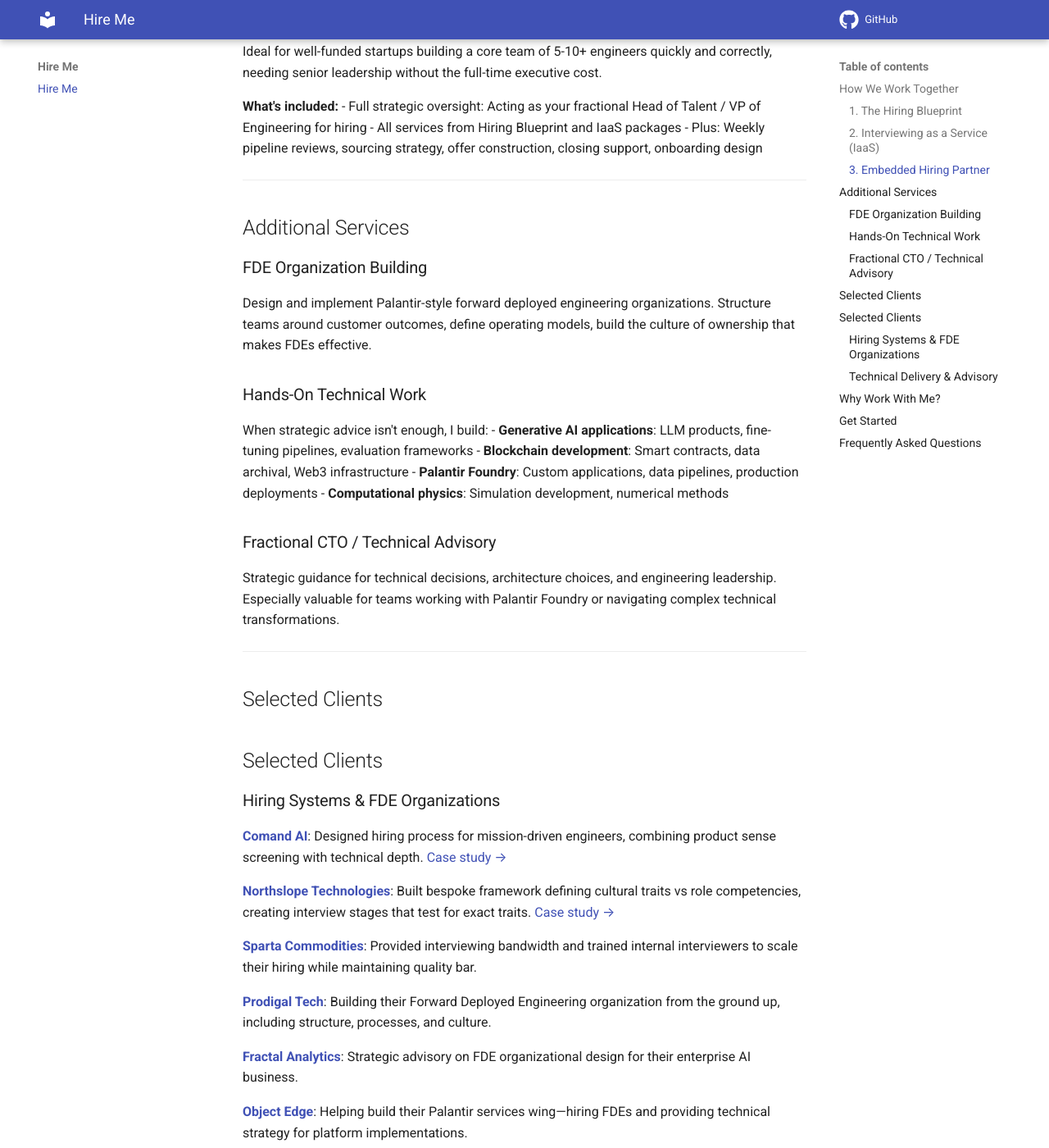
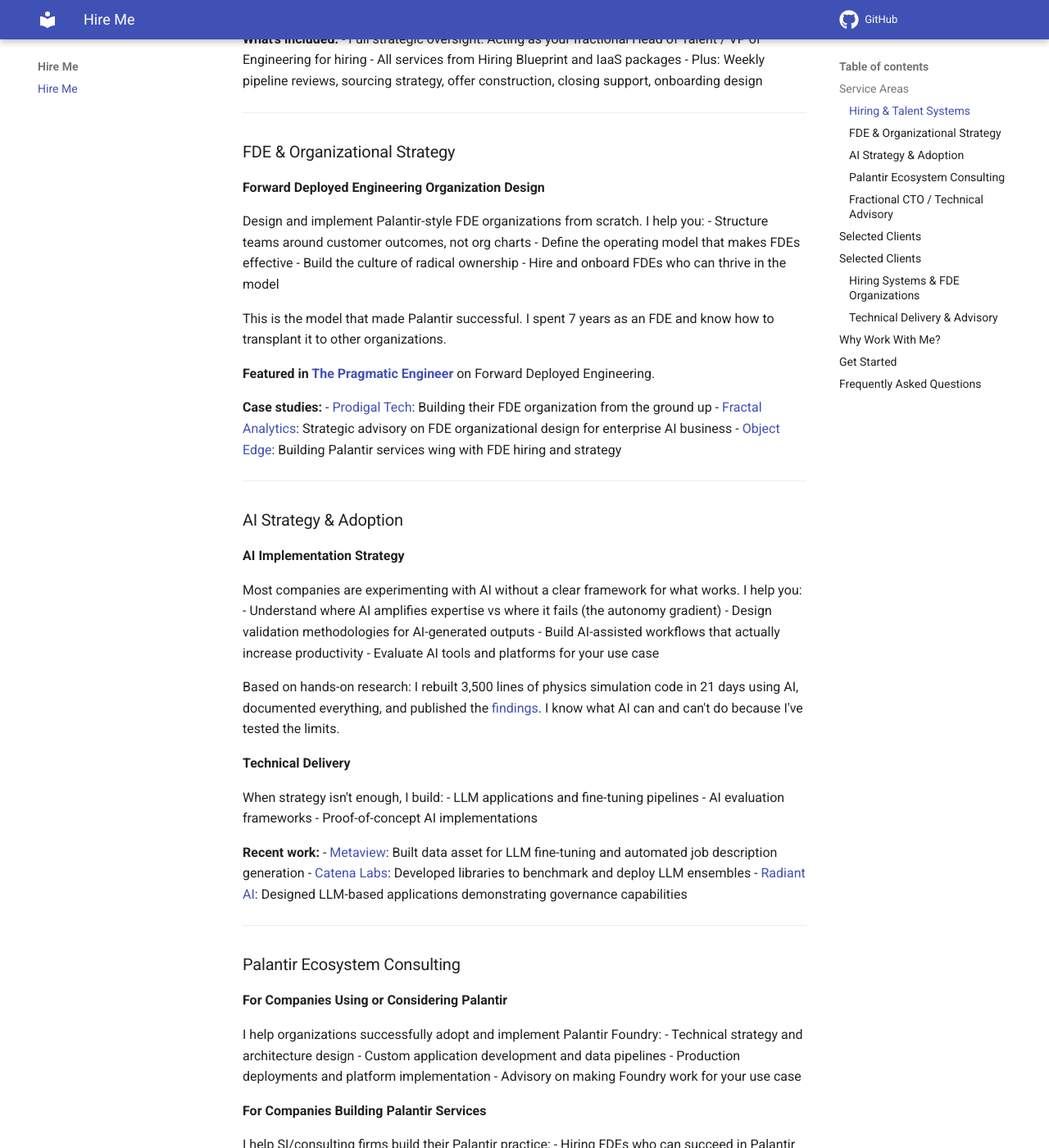
Before and after one commit to anjor/website, an MkDocs documentation site: the page built from docs/hire.md, in a window 1280 px wide and 1400 px high, scrolled down 1198 px. Shown: the whole window at 82% size. Built offline with MkDocs 1.6.1 and Material for MkDocs 9.7.7, drawn with Linux system fonts in a browser that asks for light colours; comment, search, counter and statistics services are not loaded; some of the changed text lies outside the part shown.

Commit message:
Restructure services to showcase full breadth of consulting work
- Update landing page to list four key service areas instead of three hiring levels
- Reorganize hire.md by service domain: Hiring, FDE Strategy, AI Adoption, Palantir Ecosystem
- Promote FDE, AI, and Palantir from "Additional Services" to primary offerings
- Expand FDE section with case studies and Pragmatic Engineer feature
- Expand AI section with autonomy gradient framework and completed research
- Expand Palantir section split by audience (using vs building services)
- Update technical credibility paragraph to reference completed research

This better reflects the actual consulting mix: hiring systems, FDE organizational design, AI strategy advisory, and Palantir ecosystem expertise.

```diff
--- a/docs/hire.md
+++ b/docs/hire.md
@@ -1,12 +1,14 @@
 # Work With Me
 
-I help companies build elite technical organizations. Whether you need to design a world-class hiring system, structure an FDE-style organization, or get hands-on technical help—I've done it at scale.
+I help companies build elite technical organizations across hiring systems, FDE strategy, AI adoption, and Palantir ecosystem consulting.
 
 ---
 
-## How We Work Together
+## Service Areas
 
-### 1. The Hiring Blueprint
+### Hiring & Talent Systems
+
+**The Hiring Blueprint**
 **A one-time project to design and install your hiring engine.**
 
 Ideal for early-stage teams (Seed - Series B) who need to build a repeatable hiring process from scratch.
@@ -24,7 +26,7 @@
 
 ---
 
-### 2. Interviewing as a Service (IaaS)
+**Interviewing as a Service (IaaS)**
 **On-demand expert interview capacity to scale your team without draining your engineers.**
 
 Ideal for teams with an established process who need to increase hiring velocity while maintaining a high bar.
@@ -53,20 +55,82 @@
 
 ---
 
-## Additional Services
+### FDE & Organizational Strategy
 
-### FDE Organization Building
-Design and implement Palantir-style forward deployed engineering organizations. Structure teams around customer outcomes, define operating models, build the culture of ownership that makes FDEs effective.
+**Forward Deployed Engineering Organization Design**
 
-### Hands-On Technical Work
-When strategic advice isn't enough, I build:
-- **Generative AI applications**: LLM products, fine-tuning pipelines, evaluation frameworks
-- **Blockchain development**: Smart contracts, data archival, Web3 infrastructure
-- **Palantir Foundry**: Custom applications, data pipelines, production deployments
-- **Computational physics**: Simulation development, numerical methods
+Design and implement Palantir-style FDE organizations from scratch. I help you:
+- Structure teams around customer outcomes, not org charts
+- Define the operating model that makes FDEs effective
+- Build the culture of radical ownership
+- Hire and onboard FDEs who can thrive in the model
+
+This is the model that made Palantir successful. I spent 7 years as an FDE and know how to transplant it to other organizations.
+
+**Featured in [The Pragmatic Engineer](https://newsletter.pragmaticengineer.com/p/forward-deployed-engineers)** on Forward Deployed Engineering.
+
+**Case studies:**
+- [Prodigal Tech](https://www.prodigaltech.com/): Building their FDE organization from the ground up
+- [Fractal Analytics](https://fractal.ai/): Strategic advisory on FDE organizational design for enterprise AI business
+- [Object Edge](https://www.objectedge.com/): Building Palantir services wing with FDE hiring and strategy
+
+---
+
+### AI Strategy & Adoption
+
+**AI Implementation Strategy**
+
+Most companies are experimenting with AI without a clear framework for what works. I help you:
+- Understand where AI amplifies expertise vs where it fails (the autonomy gradient)
+- Design validation methodologies for AI-generated outputs
+- Build AI-assisted workflows that actually increase productivity
+- Evaluate AI tools and platforms for your use case
+
+Based on hands-on research: I rebuilt 3,500 lines of physics simulation code in 21 days using AI, documented everything, and published the [findings](https://github.com/anjor/gandalf-paper). I know what AI can and can't do because I've tested the limits.
+
+**Technical Delivery**
+
+When strategy isn't enough, I build:
+- LLM applications and fine-tuning pipelines
+- AI evaluation frameworks
+- Proof-of-concept AI implementations
+
+**Recent work:**
+- [Metaview](https://metaview.ai): Built data asset for LLM fine-tuning and automated job description generation
+- [Catena Labs](https://www.catena.xyz/): Developed libraries to benchmark and deploy LLM ensembles
+- [Radiant AI](https://www.radiantai.com/): Designed LLM-based applications demonstrating governance capabilities
+
+---
+
+### Palantir Ecosystem Consulting
+
+**For Companies Using or Considering Palantir**
+
+I help organizations successfully adopt and implement Palantir Foundry:
+- Technical strategy and architecture design
+- Custom application development and data pipelines
+- Production deployments and platform implementation
+- Advisory on making Foundry work for your use case
+
+**For Companies Building Palantir Services**
+
+I help SI/consulting firms build their Palantir practice:
+- Hiring FDEs who can succeed in Palantir ecosystem
+- Training non-Palantir engineers on Foundry
+- Strategic positioning in Palantir partner ecosystem
+- Technical delivery for Foundry projects
+
+**Recent work:**
+- [Object Edge](https://www.objectedge.com/): Building Palantir services wing with FDE hiring and technical strategy
+
+---
 
 ### Fractional CTO / Technical Advisory
-Strategic guidance for technical decisions, architecture choices, and engineering leadership. Especially valuable for teams working with Palantir Foundry or navigating complex technical transformations.
+
+Strategic guidance for technical decisions, architecture choices, and engineering leadership. Especially valuable for:
+- Teams navigating complex technical transformations
+- Early-stage companies needing senior technical leadership without full-time exec cost
+- Organizations working across multiple domains (AI, blockchain, data infrastructure)
 
 ---
 
@@ -111,7 +175,7 @@
 ## Why Work With Me?
 
 **Technical Credibility**
-I'm not an ex-engineer advising from the sidelines. I'm currently rebuilding plasma physics simulations using AI—testing intelligence explosion through active research. When I evaluate technical candidates or design technical interviews, I understand what great engineering looks like because I'm still doing it.
+I'm not an ex-engineer advising from the sidelines. I recently completed rebuilding plasma physics simulations using AI—validating through hands-on research how AI amplifies expertise rather than replacing it. When I evaluate technical candidates or design technical interviews, I understand what great engineering looks like because I'm still doing it.
 
 **Hiring Expertise at Scale**
 1,000+ interviews. 600+ as hiring manager at Palantir. Trained hundreds of interviewers. Built hiring systems for companies from seed to Series B. Featured in [The Pragmatic Engineer](https://newsletter.pragmaticengineer.com/p/forward-deployed-engineers).
```
Also changed, not shown: other parts of docs/hire.md (+1 -1 lines), docs/index.md (+7 -5 lines).
